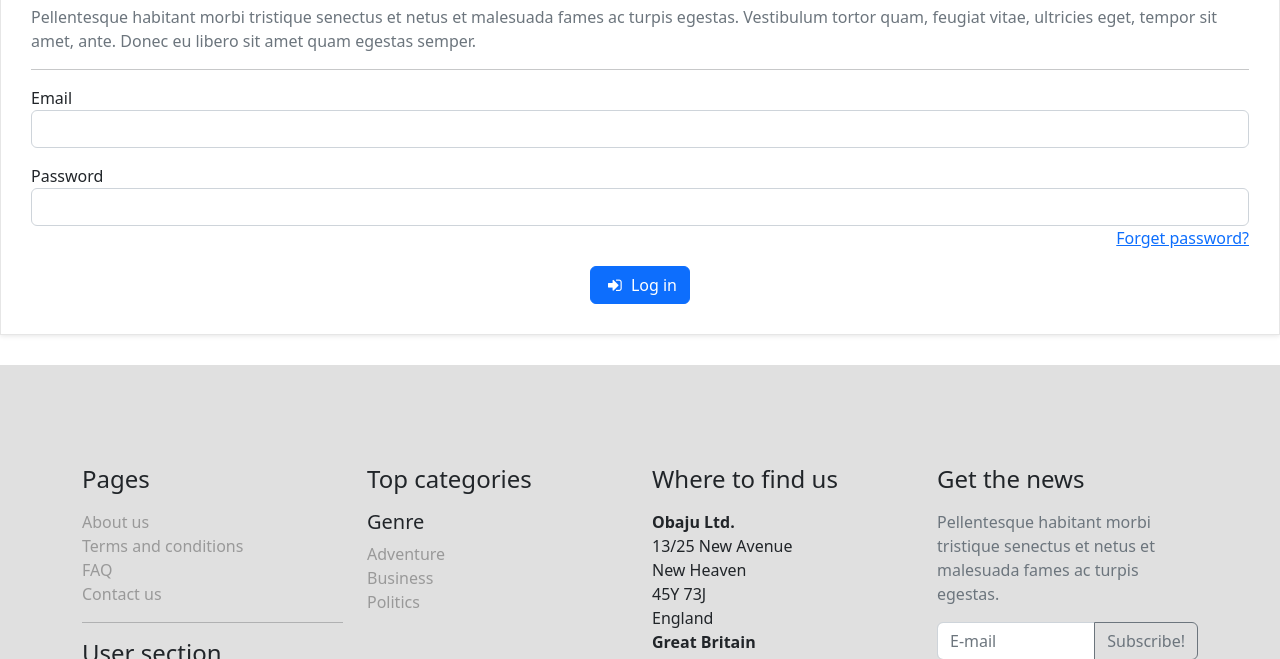
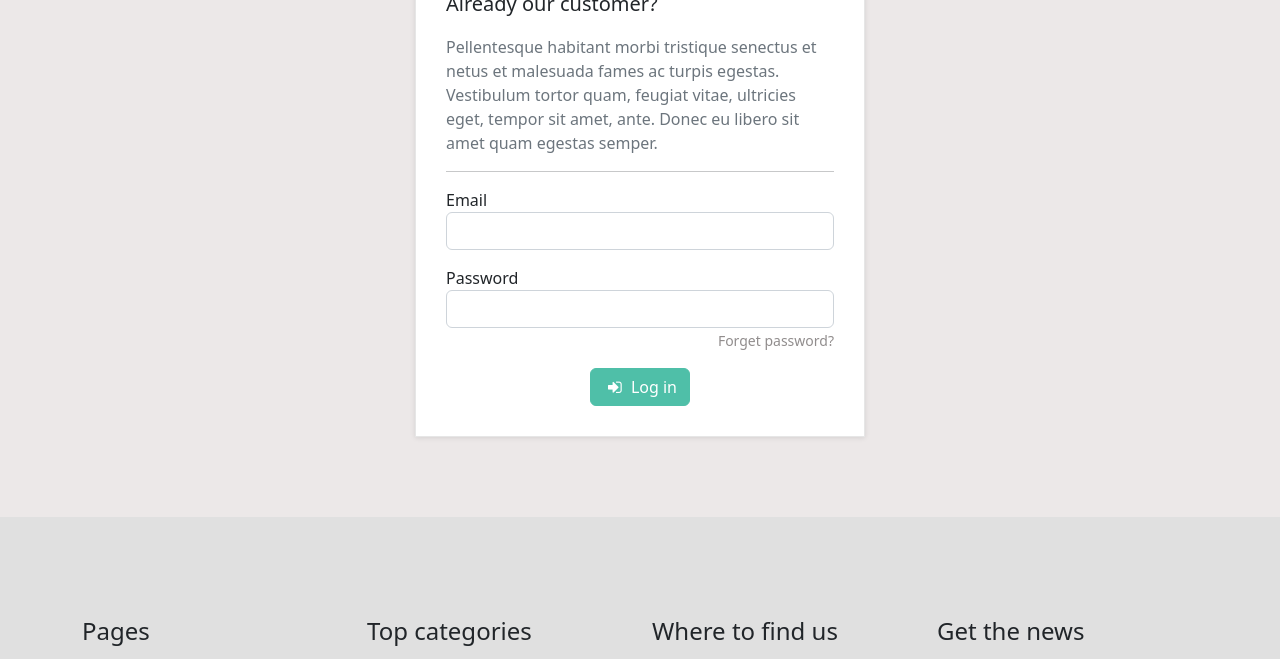
Before and after one commit to hari-sangani/ruby, a plain HTML site: page rails/book_store/login.html in a window 1280 px wide. Shown: the part 320-979 px from the top of the page. Drawn offline with nearby package versions, Linux system fonts and the light colour scheme.

Commit message:
add: login page styles

```diff
--- a/rails/book_store/css/styles.css
+++ b/rails/book_store/css/styles.css
@@ -19,6 +19,12 @@ button {
 a i.fa,
 button i.fa {
   margin: 0 5px;
+}
+
+.navbar .btn,
+#content .btn {
+  background-color: #4fbfa8 !important;
+  border-color: #4fbfa8;
 }
 
 /*
@@ -105,7 +111,8 @@ button i.fa {
 
 #content {
   background-color: rgb(236, 232, 232);
-  padding-top: 50px;
+  margin-bottom: 0;
+  padding: 80px 0;
 }
 
 /*
@@ -270,3 +277,22 @@ button i.fa {
   padding: 30px;
   box-shadow: 0 1px 5px rgba(0, 0, 0, 0.1);
 }
+
+/*
+*
+* ======================================================================
+* LOGIN PAGE
+* ======================================================================
+*
+*/
+
+#login {
+  width: 450px;
+  margin: 0 auto;
+}
+
+#login .forget-password a {
+  font-size: 14px;
+  color: rgb(145, 141, 141);
+  text-decoration: none;
+}
```
